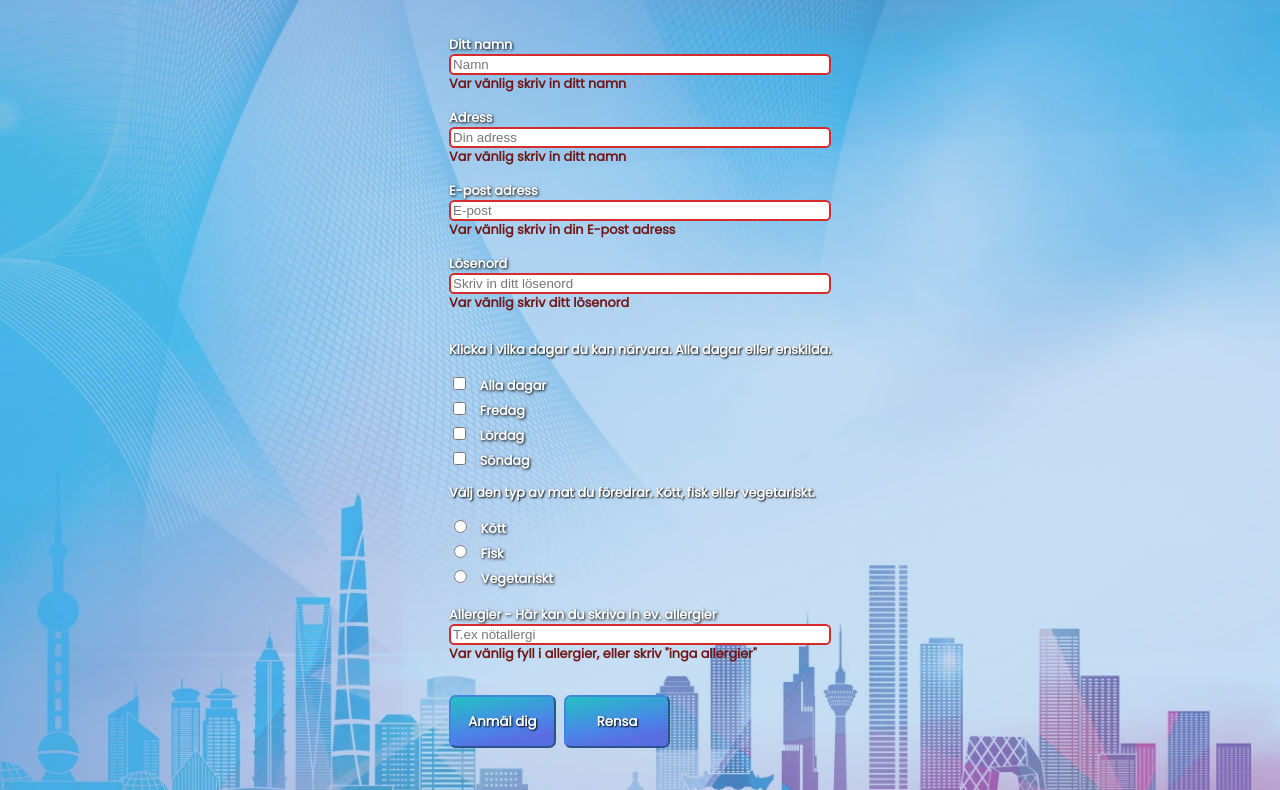
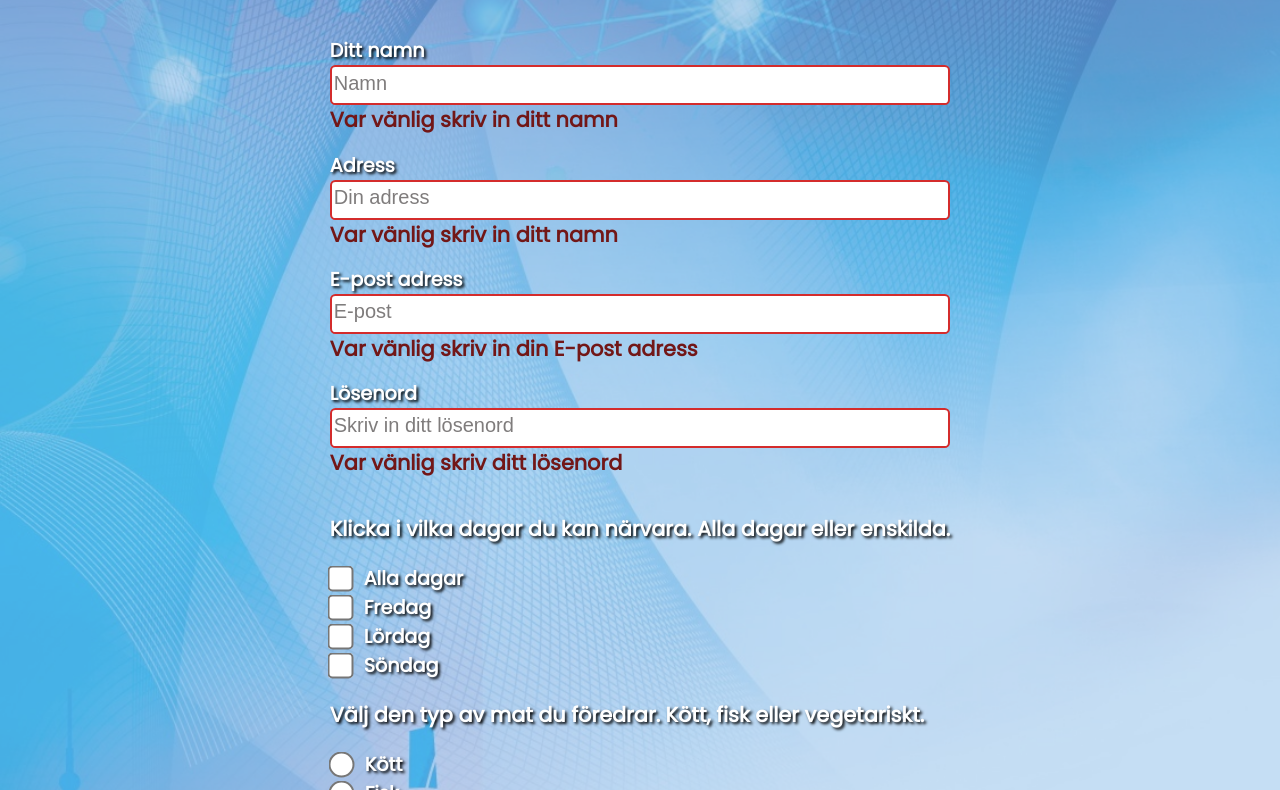
Before and after one commit to Gnobodygnows/BW-Inlamningsuppgift, a website: page index.html in a window 1280 px wide. Shown: the part 608-1398 px from the top of the page. Drawn offline with Linux system fonts and the light colour scheme.

Commit message:
finishing touches and published website

```diff
--- a/formular.css
+++ b/formular.css
@@ -19,6 +19,15 @@ form {
 	margin: 1em 0;
 }
 
+.form-section p {
+	font-size: 1.3em;
+}
+
+.shadow {
+	text-shadow: 2px 2px 3px rgb(0, 0, 0);
+	font-weight: bold;
+}
+
 .form-section.button-row {
 	display: flex;
 	flex-direction: row;
@@ -26,10 +35,10 @@ form {
 }
 
 label {
-	font-size: 0.8em;
+	font-size: 1.2em;
 	border-radius: 0.4em;
 	color: white;
-	text-shadow: 1px 1px 3px rgb(0, 0, 0);
+	text-shadow: 2px 2px 3px rgb(0, 0, 0);
 }
 
 input:valid {
@@ -50,6 +59,7 @@ input:invalid {
 	color: #721717;
 	font-weight: bold;
 	text-shadow: none;
+	font-size: 1em;
 }
 
 input:invalid+.error-message {
@@ -71,6 +81,8 @@ input[type="checkbox"]+label:hover,
 input[type="radio"]+label:hover {
 	cursor: pointer;
 	user-select: none;
+	-ms-transform: scale(2);
+    transform: scale(2);
 }
 
 input[type="checkbox"]+label,
@@ -92,3 +104,12 @@ button[type="reset"] {
 	text-shadow: 1px 1px 2px rgb(0, 0, 0);
 	cursor: pointer;
 }
+
+#form-name, #form-adress, #form-email, #form-password, #form-allergier {
+	height: 3em;
+}
+
+input::placeholder {
+    font-size: 1.5em;
+    color: #7f7c7c;
+}
--- a/index.html
+++ b/index.html
@@ -93,7 +93,7 @@
 			</div>
 
 			<div class="form-section">
-				<p> <strong>Klicka i vilka dagar du kan närvara. Alla dagar eller enskilda.</strong> </p>
+				<p class="shadow">Klicka i vilka dagar du kan närvara. Alla dagar eller enskilda.</p>
 				<div>
 					<input id="alla" type="checkbox" name="check" />
 					<label for="alla"> <strong>Alla dagar</strong> </label>
@@ -111,7 +111,7 @@
 					<label for="söndag"> <strong>Söndag</strong> </label>
 				</div>
 
-				<p><strong>Välj den typ av mat du föredrar. Kött, fisk eller vegetariskt.</strong></p>
+				<p class="shadow">Välj den typ av mat du föredrar. Kött, fisk eller vegetariskt.</p>
 				<div>
 					<input id="kött" type="radio" name="mat" />
 					<label for="kött"> <strong>Kött</strong> </label>
--- a/seminarier.css
+++ b/seminarier.css
@@ -102,7 +102,7 @@ h3 {
 footer {
 	display: flex;
 	justify-content: flex-end;
-	padding: 1em;
+	padding: 1.2em;
 	border-top: 0.12em solid white;
 	background: rgb(34, 193, 195);
 	background: linear-gradient(169deg, rgba(34, 193, 195, 1) 0%, rgba(74, 134, 232, 1) 57%, rgba(89, 109, 226, 1) 81%);
```
Also changed, not shown: package.json (added, +15 -0 lines), 2 other files.
